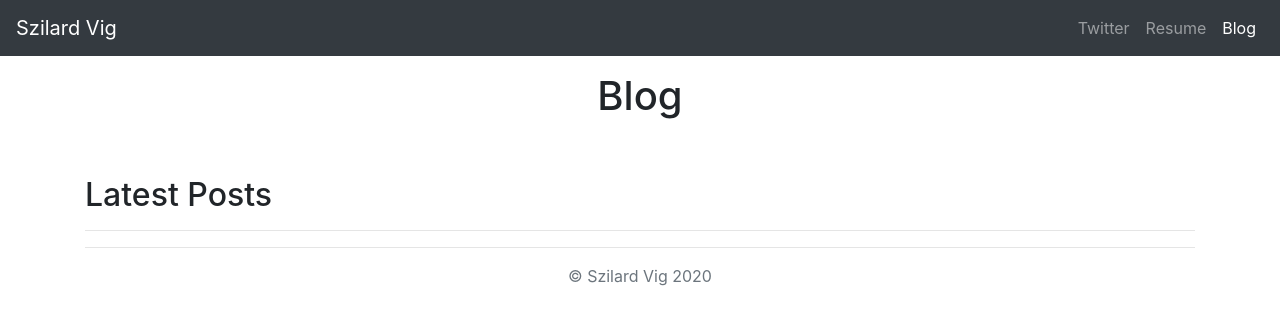
After one commit to vigsz/portfolio-project, a Django app: page /blog/ in a window 1280 px wide. The commit adds this page. Shown: the top 325 px of the page. Run offline with Django 3.2, Linux system fonts and the light colour scheme; data that the repository does not hold is empty; some libraries are stand-ins or nearby versions.

Commit message:
Blog functionality

```diff
--- /dev/null
+++ b/blog/templates/blog/allblogs.html
@@ -0,0 +1,95 @@
+<!doctype html>
+<html lang="en">
+
+<head>
+  {% load static %}
+  <meta charset="utf-8">
+  <meta name="viewport" content="width=device-width, initial-scale=1, shrink-to-fit=no">
+  <meta name="description" content="">
+  <meta name="author" content="Mark Otto, Jacob Thornton, and Bootstrap contributors">
+  <meta name="generator" content="Jekyll v4.0.1">
+  <title>Szilard's Blog</title>
+
+  <link rel="canonical" href="https://getbootstrap.com/docs/4.5/examples/album/">
+
+  <!-- Bootstrap core CSS -->
+  <link rel="stylesheet" href="https://stackpath.bootstrapcdn.com/bootstrap/4.5.0/css/bootstrap.min.css" integrity="sha384-9aIt2nRpC12Uk9gS9baDl411NQApFmC26EwAOH8WgZl5MYYxFfc+NcPb1dKGj7Sk" crossorigin="anonymous">
+
+  <!-- Favicons -->
+  <link rel="apple-touch-icon" href="/docs/4.5/assets/img/favicons/apple-touch-icon.png" sizes="180x180">
+  <link rel="icon" href="/docs/4.5/assets/img/favicons/favicon-32x32.png" sizes="32x32" type="image/png">
+  <link rel="icon" href="/docs/4.5/assets/img/favicons/favicon-16x16.png" sizes="16x16" type="image/png">
+  <link rel="manifest" href="/docs/4.5/assets/img/favicons/manifest.json">
+  <link rel="mask-icon" href="/docs/4.5/assets/img/favicons/safari-pinned-tab.svg" color="#563d7c">
+  <link rel="icon" href="/docs/4.5/assets/img/favicons/favicon.ico">
+  <meta name="msapplication-config" content="/docs/4.5/assets/img/favicons/browserconfig.xml">
+  <meta name="theme-color" content="#563d7c">
+
+
+  <style>
+    .bd-placeholder-img {
+      font-size: 1.125rem;
+      text-anchor: middle;
+      -webkit-user-select: none;
+      -moz-user-select: none;
+      -ms-user-select: none;
+      user-select: none;
+    }
+
+    @media (min-width: 768px) {
+      .bd-placeholder-img-lg {
+        font-size: 3.5rem;
+      }
+    }
+  </style>
+  <!-- Custom styles for this template -->
+  <link href="album.css" rel="stylesheet">
+</head>
+
+<body>
+  <header>
+    <nav class="navbar navbar-expand-lg navbar-dark bg-dark">
+      <a class="navbar-brand" href="{% url 'home' %}">Szilard Vig</a>
+      <button class="navbar-toggler" type="button" data-toggle="collapse" data-target="#navbarNavAltMarkup" aria-controls="navbarNavAltMarkup" aria-expanded="false" aria-label="Toggle navigation">
+        <span class="navbar-toggler-icon"></span>
+      </button>
+      <div class="collapse navbar-collapse" id="navbarNavAltMarkup">
+        <div class="navbar-nav ml-auto">
+          <a class="nav-item nav-link" href="http://twitter.com/vigszilard">Twitter</a>
+          <a class="nav-item nav-link" href="{% static 'resume.pdf' %}">Resume</a>
+          <a class="nav-item nav-link active" href="{% url 'allblogs' %}">Blog</a>
+        </div>
+      </div>
+    </nav>
+  </header>
+
+  <main role="main">
+    <div class="container">
+
+      <h1 class="text-center pt-3">Blog</h1>
+      <br />
+      <br />
+      <h2>Latest Posts</h2>
+      <hr />
+      {% for blog in blogs.all %}
+      <a href="{% url 'detail' blog.id %}"><h3>{{ blog.title }}</h3></a>
+      {{ blog.pub_date_pretty }}
+      <br/>
+      <img class="img-fluid" src="{{ blog.image.url }}" heigth=200 width=200>
+      <br/>
+      <p>{{ blog.summary }}</p>
+      {% endfor %}
+      <hr />
+    </div>
+  </main>
+
+  <footer class="text-muted">
+    <div class="container text-center">
+      <p>© Szilard Vig {% now "Y" %}</p? </div>
+  </footer>
+  <script src="https://code.jquery.com/jquery-3.5.1.slim.min.js" integrity="sha384-DfXdz2htPH0lsSSs5nCTpuj/zy4C+OGpamoFVy38MVBnE+IbbVYUew+OrCXaRkfj" crossorigin="anonymous"></script>
+  <script src="https://cdn.jsdelivr.net/npm/popper.js@1.16.0/dist/umd/popper.min.js" integrity="sha384-Q6E9RHvbIyZFJoft+2mJbHaEWldlvI9IOYy5n3zV9zzTtmI3UksdQRVvoxMfooAo" crossorigin="anonymous"></script>
+  <script src="https://stackpath.bootstrapcdn.com/bootstrap/4.5.0/js/bootstrap.min.js" integrity="sha384-OgVRvuATP1z7JjHLkuOU7Xw704+h835Lr+6QL9UvYjZE3Ipu6Tp75j7Bh/kR0JKI" crossorigin="anonymous"></script>
+</body>
+
+</html>
--- /dev/null
+++ b/blog/urls.py
@@ -0,0 +1,8 @@
+from django.urls import path
+
+from . import views
+
+urlpatterns = [
+    path('', views.allblogs, name='allblogs'),
+    path('<int:blog_id>/', views.detail, name='detail'),
+]
--- a/blog/views.py
+++ b/blog/views.py
@@ -1,3 +1,11 @@
-from django.shortcuts import render
+from django.shortcuts import render, get_object_or_404
 
-# Create your views here.
+from .models import Blog
+
+def allblogs(request):
+    blogs = Blog.objects
+    return render(request, 'blog/allblogs.html', {'blogs':blogs})
+
+def detail(request, blog_id):
+    detailblog = get_object_or_404(Blog, pk=blog_id)
+    return render(request, 'blog/detail.html', {'blog':detailblog})
--- a/portfolio/settings.py
+++ b/portfolio/settings.py
@@ -123,8 +123,12 @@ USE_TZ = True
 # Static files (CSS, JavaScript, Images)
 # https://docs.djangoproject.com/en/3.0/howto/static-files/
 
+STATICFILES_DIRS = [
+    os.path.join(BASE_DIR, 'portfolio/static/')
+]
+
+STATIC_ROOT = os.path.join(BASE_DIR, 'static')
 STATIC_URL = '/static/'
 
 MEDIA_ROOT = os.path.join(BASE_DIR, 'media')
-
 MEDIA_URL = '/media/'
--- a/portfolio/urls.py
+++ b/portfolio/urls.py
@@ -1,20 +1,5 @@
-"""portfolio URL Configuration
-
-The `urlpatterns` list routes URLs to views. For more information please see:
-    https://docs.djangoproject.com/en/3.0/topics/http/urls/
-Examples:
-Function views
-    1. Add an import:  from my_app import views
-    2. Add a URL to urlpatterns:  path('', views.home, name='home')
-Class-based views
-    1. Add an import:  from other_app.views import Home
-    2. Add a URL to urlpatterns:  path('', Home.as_view(), name='home')
-Including another URLconf
-    1. Import the include() function: from django.urls import include, path
-    2. Add a URL to urlpatterns:  path('blog/', include('blog.urls'))
-"""
 from django.contrib import admin
-from django.urls import path
+from django.urls import path, include
 from django.conf import settings
 from django.conf.urls.static import static
 import jobs.views
@@ -22,4 +7,5 @@ import jobs.views
 urlpatterns = [
     path('admin/', admin.site.urls),
     path('', jobs.views.home, name='home'),
+    path('blog/', include('blog.urls')),
 ] + static(settings.MEDIA_URL, document_root=settings.MEDIA_ROOT)
```
Also changed, not shown: blog/models.py (+9 -0 lines), blog/templates/blog/detail.html (added, +90 -0 lines), jobs/templates/jobs/home.html (+7 -5 lines), portfolio/static/photo.jpg (added), 1 other file.
